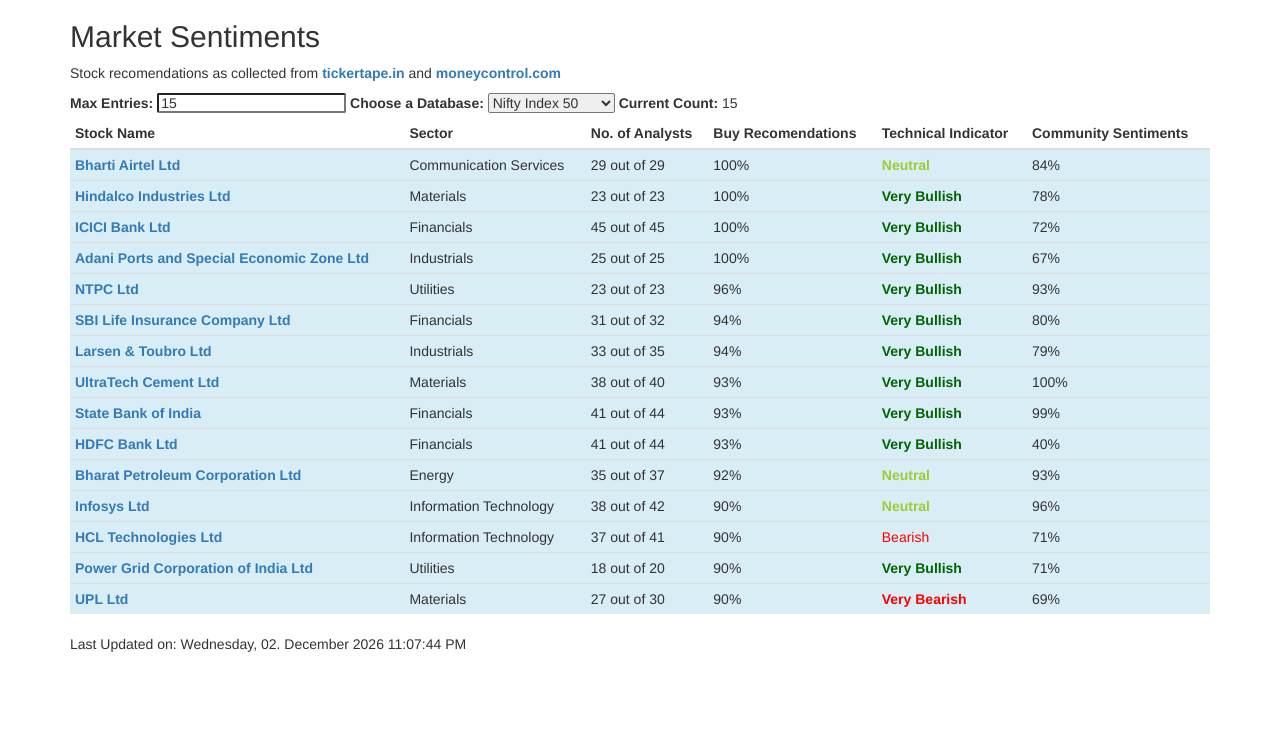
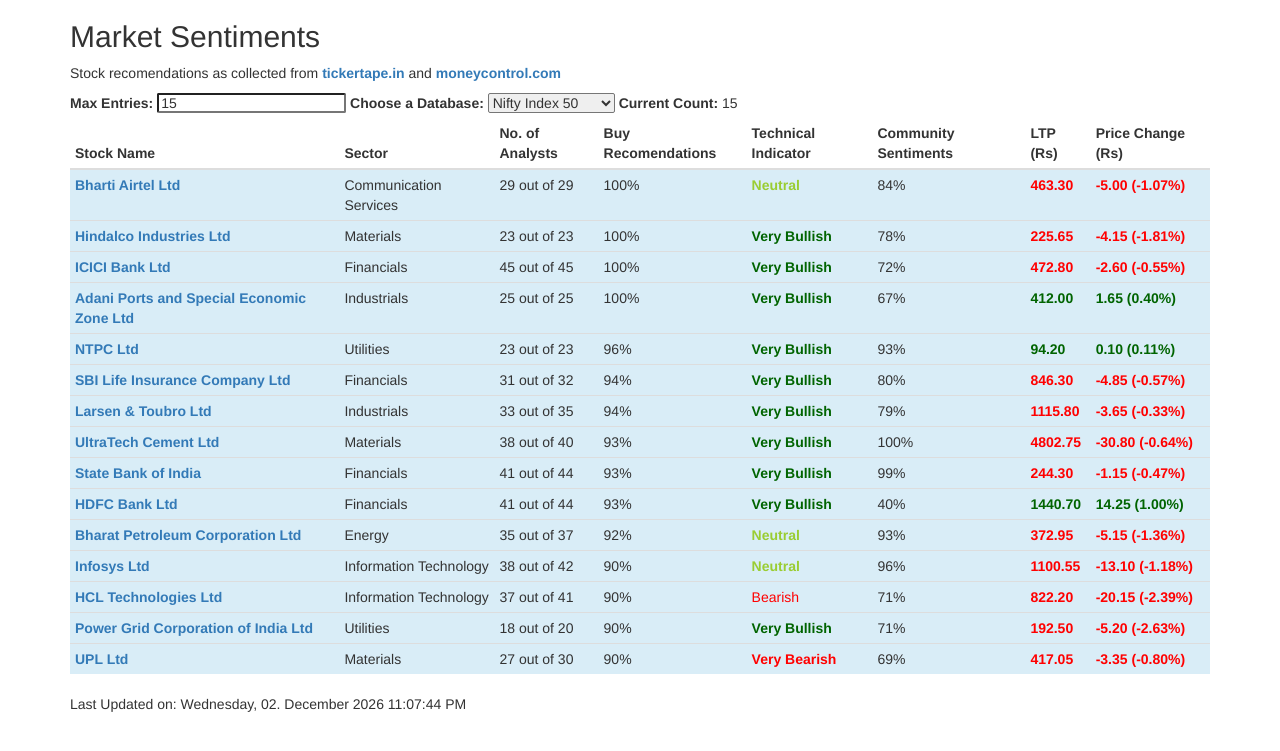
Before and after one commit to P0W/stock-recommendations, a Flask app: page / in a window 1280 px wide. Shown: the top 751 px of the page. Run offline with Flask 2, Linux system fonts and the light colour scheme; data comes from the database, SQL or seed files in the repository; both versions use the stored data as it was after the commit; some libraries are stand-ins or nearby versions.

Commit message:
Added Last Traded Price and Change

```diff
--- a/_parseMoneyControl.py
+++ b/_parseMoneyControl.py
@@ -8,9 +8,12 @@
 import requests
 import sqlite3
 
-
+htmlPage = r'https://www.moneycontrol.com/india/stockpricequote/refineries/relianceindustries/RI'
 def stockPage(htmlPage):
     soup = BeautifulSoup(requests.get(htmlPage).content, 'html.parser')
+    livePriceDOM = soup.find('div', {'class': 'div_live_price_wrap'})
+    livePrice = livePriceDOM.select_one('span.span_price_wrap').text
+    livePriceChange = livePriceDOM.select_one('span.span_price_change_prcnt').text
     symbolDOM = soup.find('p', {'class': 'bsns_pcst disin'}).select_one(
         'span:nth-child(2)')
     techRating = soup.select_one(
@@ -28,7 +31,11 @@
             sentiment = int(sentiment, 10)
         except:
             sentiment = 0
-    return {'sentiment': sentiment, 'rating': rating, 'stockSymbol': symbolDOM.text}
+    return {'sentiment': sentiment,
+            'rating': rating,
+            'stockSymbol': symbolDOM.text,
+            'livePrice':livePrice,
+            'livePriceChange':livePriceChange}
 
 
 def nifty500(htmlPage='https://www.moneycontrol.com/markets/indian-indices/top-nse-500-companies-list/7?classic=true'):
@@ -78,7 +85,7 @@
 
     c.execute('''DROP TABLE IF EXISTS stocks''')
     c.execute('''CREATE TABLE stocks
-                 (href text, stockName text, stockSymbol text, rating text, sentiment real)''')
+                 (href text, stockName text, stockSymbol text, rating text, sentiment real, livePrice text, livePriceChange text)''')
 
     for result in results:
         columns = ', '.join(result.keys())
@@ -104,7 +111,9 @@
                 'stockName': row[1],
                 'symbol': row[2],
                 'rating': row[3],
-                'sentiment': row[4]
+                'sentiment': row[4],
+                'livePrice': row[5],
+                'livePriceChange': row[6]
             })
         conn.close()
     except:
@@ -124,7 +133,9 @@
                 main.stocks.analystCount,
                 moneyControlDB.stocks.rating,
                 moneyControlDB.stocks.sentiment,
-                moneyControlDB.stocks.href
+                moneyControlDB.stocks.href,
+                moneyControlDB.stocks.livePrice,
+                moneyControlDB.stocks.livePriceChange
         from main.stocks
         join moneyControlDB.stocks using ('stockSymbol')
             where moneyControlDB.stocks.stockSymbol = stocks.stockSymbol AND
@@ -144,6 +155,10 @@
             'analystCount': row[3],
             'rating': row[4],
             'sentiment': row[5],
-            'href': row[6]
+            'href': row[6],
+            'livePrice': row[7],
+            'livePriceChange': row[8]
         })
     return data
+
+# Check - TCS, TATASTEEL, CIPLA, KotakMBank, IOC
--- a/templates/index.html
+++ b/templates/index.html
@@ -62,6 +62,8 @@
                     <th>Buy Recomendations</th>
                     <th>Technical Indicator</th>
                     <th>Community Sentiments</th>
+                    <th>LTP (Rs)</th>
+                    <th>Price Change (Rs)</th>
                 </tr>
             </thead>
             <tbody id='main-table'>
@@ -141,12 +143,28 @@
                 }
                 var td6 = document.createElement("td");
                 td6.innerHTML = element.sentiment + '%';
+                var td7 = document.createElement("td");
+                td7.innerHTML = element.livePrice;
+                var td8 = document.createElement("td");
+                td8.innerHTML = element.livePriceChange;
+
+                if (element.livePriceChange.search('-') > -1) {
+                    td7.classList.add('bearish');
+                    td8.classList.add('bearish');
+                } else {
+                    td7.classList.add('bullish');
+                    td8.classList.add('bullish');
+                }
+                td7.classList.add('very');
+                td8.classList.add('very');
                 tr.appendChild(td1);
                 tr.appendChild(td2);
                 tr.appendChild(td3);
                 tr.appendChild(td4);
                 tr.appendChild(td5);
                 tr.appendChild(td6);
+                tr.appendChild(td7);
+                tr.appendChild(td8);
                 tableDom.append(tr);
             });
         }
```
Also changed, not shown: moneyControlDB.db.
